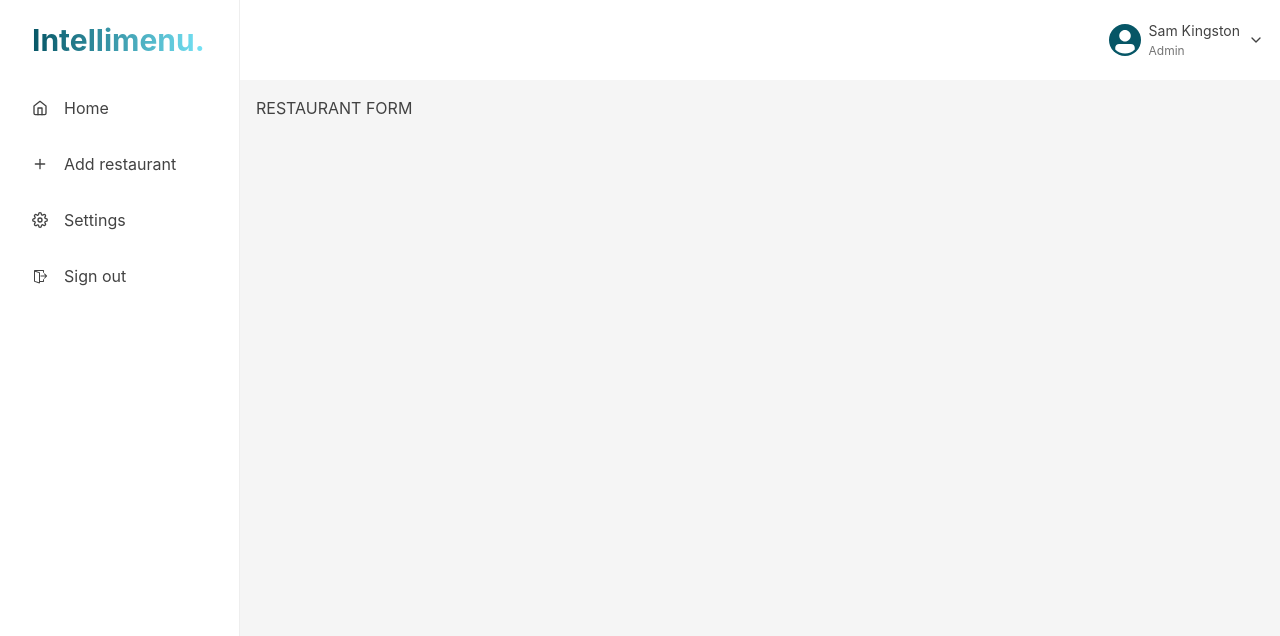
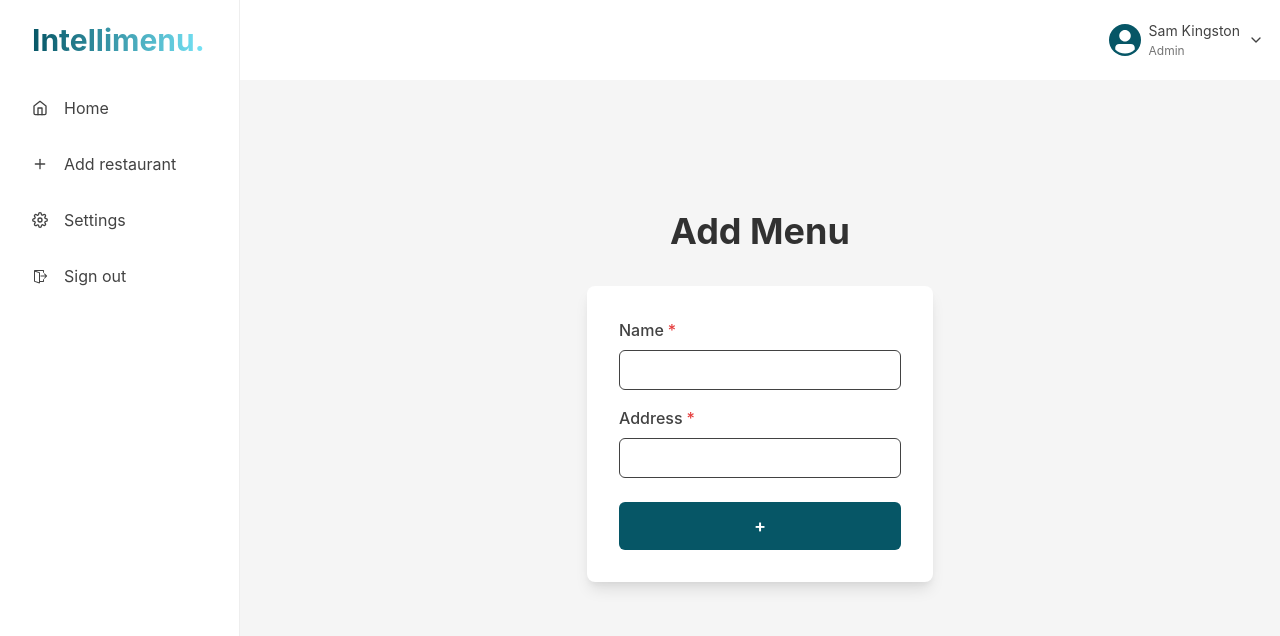
Before and after one commit to s-kngstn/intelli-menu, a Next.js app: page /dashboard/add-restaurant in a window 1280 px wide. Shown: the top 636 px of the page. Built offline with nearby package versions, Linux system fonts and the light colour scheme.

Commit message:
created add restaurant form page, added some libs for route and token validation

```diff
--- /dev/null
+++ b/lib/routeValidator.ts
@@ -0,0 +1,42 @@
+import jwt from "jsonwebtoken";
+import { NextApiRequest, NextApiResponse } from "next";
+import prisma from "./prisma";
+
+// This is a place for all of the helpers I will use to help me with athentication.
+
+// vaidateRoute IS MIDDLEWARE
+// This first function is a higher order function that I will use as middleware to protect my API routes, So whatever API routes we want to protected we will wrap in this higher order function and we can use this function as a gatekeeper to access our API route.
+export const validateRoute = (handler) => {
+  // * Handler is a function that takes a request and a response.
+  return async (req: NextApiRequest, res: NextApiResponse) => {
+    const token = req.cookies.INTELLI_ACCESS_TOKEN;
+    // This function checks the cookie that is always sent up.
+    // We are mandating that the cookie is sent up to use the API route, if there is no cookie then there is no access.
+    if (token) {
+      let user;
+
+      try {
+        // Decode the jwt and turn it into a javascript object and grab the id property from that.
+        const { id } = jwt.verify(token, "hello");
+        // Go to the database find a user with that id
+        user = await prisma.user.findUnique({
+          where: { id },
+        });
+        // If there is no match we throw the error not a real user
+        if (!user) {
+          throw new Error("Not real user");
+        }
+      } catch (e) {
+        // If there is any errors we throw Not Authorized
+        res.status(401);
+        res.json({ error: "Not Authorized" });
+        return;
+      }
+      // If the token id matches the user, we return by calling the original handler function (E.G  our api serverless function me.ts)
+      return handler(req, res, user);
+    }
+    // If there is no token, we throw a 401 with an error message of Not Authorized.
+    res.status(401);
+    res.json({ error: "Not Authorized" });
+  };
+};
--- /dev/null
+++ b/lib/tokenValidator.ts
@@ -0,0 +1,6 @@
+import jwt from "jsonwebtoken";
+
+export const validateToken = (token) => {
+  const user = jwt.verify(token, "hello");
+  return user;
+};
--- /dev/null
+++ b/pages/api/user.ts
@@ -0,0 +1,5 @@
+import { validateRoute } from "../../lib/routeValidator";
+
+export default validateRoute((req, res, user) => {
+  res.json(user);
+});
--- a/pages/dashboard/add-restaurant/index.tsx
+++ b/pages/dashboard/add-restaurant/index.tsx
@@ -1,15 +1,68 @@
-import { Box } from "@chakra-ui/layout";
+import { Box, Flex, Heading, Stack } from "@chakra-ui/layout";
+import {
+  Button,
+  FormControl,
+  FormLabel,
+  Input,
+  InputGroup,
+} from "@chakra-ui/react";
 import { NextPage } from "next";
 import SidebarWithHeader from "../../../src/components/nav-sidebar/sidebarWithNav";
 
 const AddRestaurant: NextPage = () => {
   return (
     <SidebarWithHeader>
-      <Box marginTop="5rem">
-        <form>
-          <h1>RESTAURANT FORM</h1>
-        </form>
-      </Box>
+      <Flex minH="95vh" align="center" justify="center" bg="gray.100">
+        <Stack spacing={8} mx="auto" maxW="lg" py={12} px={6}>
+          <Stack align="center">
+            <Heading
+              fontWeight="bold"
+              fontSize="4xl"
+              fontFamily="var(--chakra-fonts-heading)"
+              color="blackAlpha.800"
+            >
+              Add Menu
+            </Heading>
+          </Stack>
+          <Box rounded="lg" bg="white" boxShadow="lg" p={8}>
+            <form>
+              <Stack spacing={4}>
+                <FormControl id="name" isRequired>
+                  <FormLabel>Name</FormLabel>
+                  <Input
+                    type="text"
+                    // onChange={(e) => setEmail(e.target.value)}
+                  />
+                </FormControl>
+                <FormControl id="address" isRequired>
+                  <FormLabel>Address</FormLabel>
+                  <InputGroup>
+                    <Input
+                      type="text"
+                      // onChange={(e) => setPassword(e.target.value)}
+                    />
+                  </InputGroup>
+                </FormControl>
+                <Stack spacing={10} pt={2}>
+                  <Button
+                    // isLoading={isLoading}
+                    bg="#065666"
+                    color="white"
+                    _hover={{
+                      opacity: 0.7,
+                    }}
+                    type="submit"
+                    loadingText="Submitting"
+                    size="lg"
+                  >
+                    +
+                  </Button>
+                </Stack>
+              </Stack>
+            </form>
+          </Box>
+        </Stack>
+      </Flex>
     </SidebarWithHeader>
   );
 };
```
